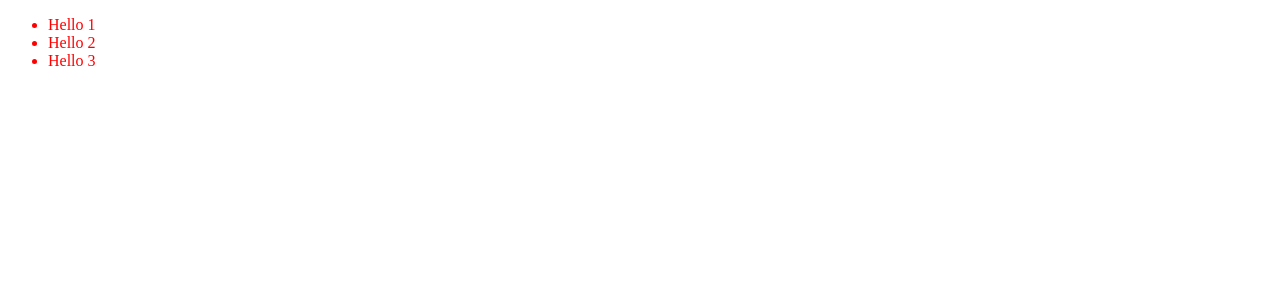
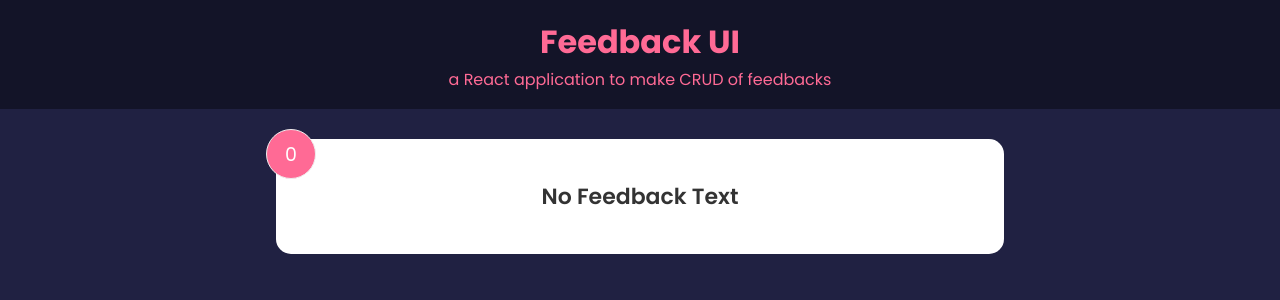
Before and after one commit to mohamedilyeshel/FeedbackApp, a React (Create React App) app: page / in a window 1280 px wide. Shown: the top 300 px of the page. Built offline with nearby package versions, Linux system fonts and the light colour scheme.

Commit message:
Created the header and feedbackItem components and used States, the useState hook  and inline styles

```diff
--- a/src/App.js
+++ b/src/App.js
@@ -1,10 +1,17 @@
+import FeedbackItem from "./components/FeedbackItem";
+import Header from "./components/Header";
+
 function App() {
   return (
-    <ul>
-      <li>Hello 1</li>
-      <li>Hello 2</li>
-      <li>Hello 3</li>
-    </ul>
+    <>
+      <Header
+        appTitle="Feedback UI"
+        desc="a React application to make CRUD of feedbacks"
+      />
+      <div className="container">
+        <FeedbackItem />
+      </div>
+    </>
   );
 }
 
--- /dev/null
+++ b/src/components/FeedbackItem.jsx
@@ -0,0 +1,20 @@
+import { useState } from "react";
+
+function FeedbackItem({ feedbackText, feedbackRating }) {
+  const [rating, setRating] = useState(feedbackRating);
+  const [text, setText] = useState(feedbackText);
+
+  return (
+    <div className="card">
+      <h2 className="text-display">{text}</h2>
+      <p className="num-display">{rating}</p>
+    </div>
+  );
+}
+
+FeedbackItem.defaultProps = {
+  feedbackRating: 0,
+  feedbackText: "No Feedback Text",
+};
+
+export default FeedbackItem;
--- /dev/null
+++ b/src/components/Header.jsx
@@ -0,0 +1,21 @@
+function Header({ appTitle, desc, bgColor, titleColor, descColor }) {
+  const headerStyle = {
+    backgroundColor: "rgba(0,0,0,0.4)",
+    color: "#ff6a95",
+    padding: "1rem",
+  };
+
+  return (
+    <header style={headerStyle}>
+      <h1>{appTitle}</h1>
+      <p>{desc}</p>
+    </header>
+  );
+}
+
+Header.defaultProps = {
+  appTitle: "FeedBack App",
+  desc: "a React application to make CRUD of feedbacks",
+};
+
+export default Header;
--- a/src/css/index.css
+++ b/src/css/index.css
@@ -1,3 +1,227 @@
-li {
-  color: red;
+@import url("https://fonts.googleapis.com/css2?family=Poppins:wght@400;600;700&display=swap");
+
+* {
+  box-sizing: border-box;
+  margin: 0;
+  padding: 0;
 }
+
+body {
+  font-family: "Poppins", sans-serif;
+  background-color: #202142;
+  color: #fff;
+  line-height: 1.6;
+}
+
+ul {
+  list-style: none;
+}
+
+.container {
+  max-width: 768px;
+  margin: auto;
+  padding: 0 20px;
+}
+
+header {
+  width: 100%;
+  text-align: center;
+  margin-bottom: 30px;
+}
+
+.card {
+  background-color: #fff;
+  color: #333;
+  border-radius: 15px;
+  padding: 40px 50px;
+  margin: 20px 0;
+  position: relative;
+}
+
+.card.reverse {
+  background-color: rgba(0, 0, 0, 0.4);
+  color: #fff;
+}
+
+.card h2 {
+  font-size: 22px;
+  font-weight: 600;
+  text-align: center;
+}
+
+.rating {
+  display: flex;
+  align-items: center;
+  justify-content: space-around;
+  margin: 30px 0 40px;
+}
+
+.rating li,
+.num-display {
+  position: relative;
+  background: #f4f4f4;
+  width: 50px;
+  height: 50px;
+  padding: 10px;
+  text-align: center;
+  border-radius: 50%;
+  font-size: 19px;
+  border: 1px #eee solid;
+  transition: 0.3s;
+}
+
+.rating li label {
+  position: absolute;
+  top: 50%;
+  left: 50%;
+  width: 50px;
+  height: 50px;
+  padding: 10px;
+  border-radius: 50%;
+  transform: translate(-50%, -50%);
+  cursor: pointer;
+}
+
+.rating li:hover,
+.num-display {
+  background: #ff6a95;
+  color: #fff;
+}
+
+[type="radio"] {
+  opacity: 0;
+}
+
+[type="radio"]:checked ~ label {
+  background: #ff6a95;
+  color: #fff;
+}
+
+.input-group {
+  display: flex;
+  flex-direction: row;
+  border: 1px solid #ccc;
+  padding: 8px 10px;
+  border-radius: 8px;
+}
+
+input {
+  flex-grow: 2;
+  border: none;
+  font-size: 16px;
+}
+
+input:focus {
+  outline: none;
+}
+
+.feedback-stats {
+  color: #fff;
+  display: flex;
+  justify-content: space-between;
+  align-items: center;
+}
+
+.num-display {
+  position: absolute;
+  top: -10px;
+  left: -10px;
+}
+
+.close,
+.edit {
+  position: absolute;
+  top: 10px;
+  right: 20px;
+  cursor: pointer;
+  background: none;
+  border: none;
+}
+
+.edit {
+  right: 40px;
+}
+
+.btn {
+  color: #fff;
+  border: 0;
+  border-radius: 8px;
+  color: #fff;
+  width: 100px;
+  height: 40px;
+  cursor: pointer;
+}
+
+.btn-primary {
+  background-color: #202142;
+}
+
+.btn-secondary {
+  background: #ff6a95;
+}
+
+.btn:hover {
+  transform: scale(0.98);
+  opacity: 0.9;
+}
+
+.btn:disabled {
+  background-color: #cccccc;
+  color: #333;
+  cursor: auto;
+}
+
+.btn:disabled:hover {
+  transform: scale(1);
+  opacity: 1;
+}
+
+.message {
+  padding-top: 10px;
+  text-align: center;
+  color: rebeccapurple;
+}
+
+/* FIX: Remove position: absolute to keep about icon at the bottom of the
+ * document */
+.about-link {
+  display: flex;
+  justify-content: flex-end;
+}
+
+/* FIX: Remove position: absolute to keep about icon at the bottom of the
+ * document */
+.about-link a {
+  color: #fff;
+  cursor: pointer;
+}
+
+.about-link a:hover {
+  color: #ff6a95;
+}
+
+.about h1 {
+  margin-bottom: 20px;
+}
+
+.about p {
+  margin: 10px 0;
+}
+
+@media (max-width: 600px) {
+  .rating li {
+    margin: 10px 3px;
+  }
+
+  .rating {
+    display: flex;
+    align-items: center;
+    justify-content: center;
+    flex-wrap: wrap;
+    margin: 30px 0 40px;
+  }
+
+  .input-group input {
+    width: 80%;
+  }
+}
```
